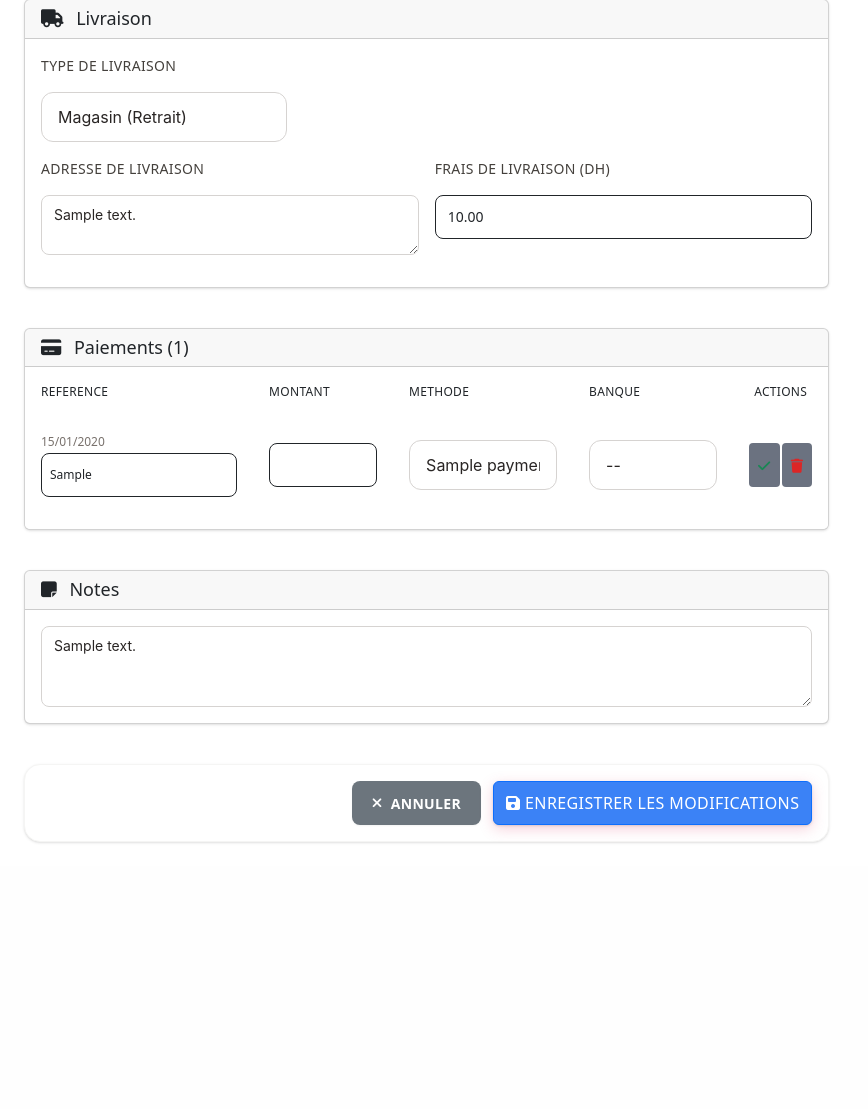
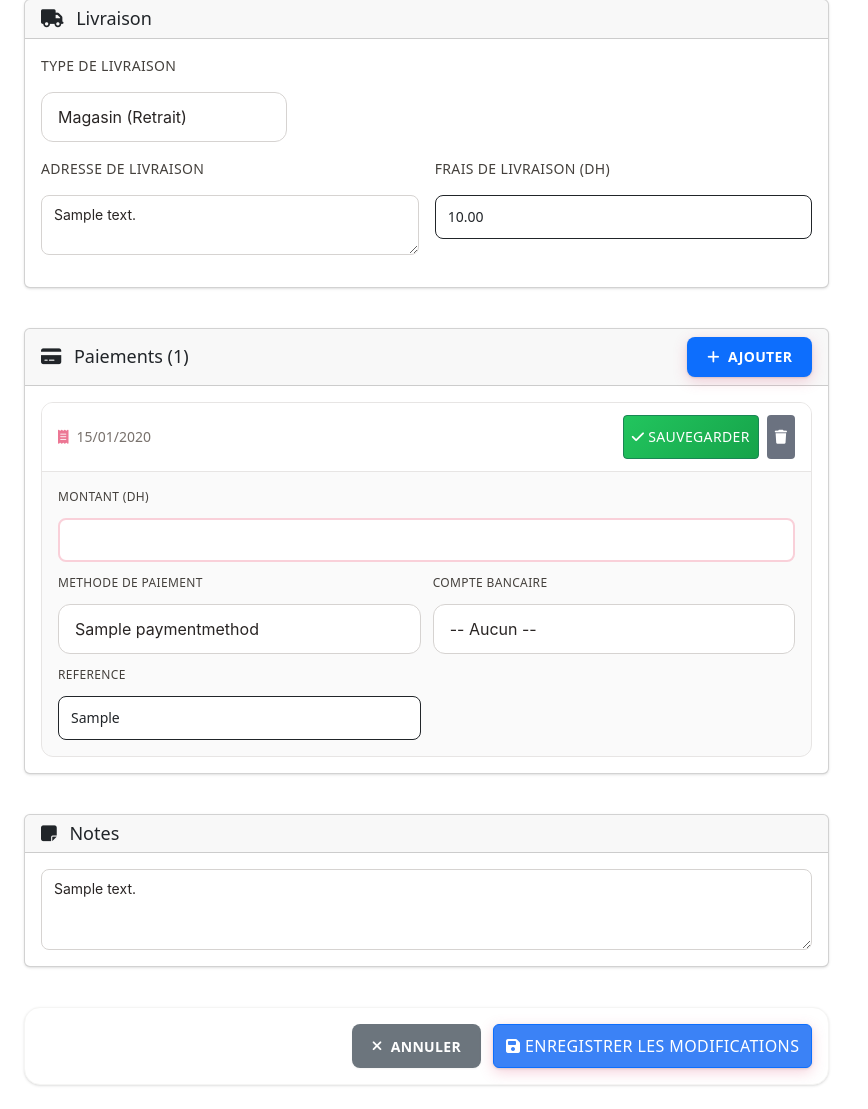
Before and after one commit to bettahiabdou/bijouterie-hafsa-erp, a Django app: a page that uses templates/sales/invoice_edit.html in a window 1280 px wide. Shown: the part 1127-2236 px from the top of the page, without its empty margins (0-868 px from the left). Before the commit the page ends 1970 px from the top, so only its background shows below. Run offline with Django 5.2, Linux system fonts and the light colour scheme; a user stored in the database is signed in; tables that the repository leaves empty hold one stand-in row (values such as "Sample post"); some libraries are stand-ins or nearby versions.

Commit message:
Redesign invoice payment editing with card-based layout
Replace cramped table layout with spacious card-per-payment design.
Fix amount field not rendering (use floatformat:2). Add live sidebar
summary updates (paid, balance, status badge) after payment save.

Co-Authored-By: Claude Opus 4.6 <noreply@anthropic.com>

```diff
--- a/templates/sales/invoice_edit.html
+++ b/templates/sales/invoice_edit.html
@@ -18,7 +18,7 @@
                 <h1 class="page-title"><i class="fas fa-edit"></i> Modifier {{ invoice.reference }}</h1>
                 <p class="page-subtitle">
                     {{ invoice.date|date:"d F Y" }}
-                    <span class="badge {% if invoice.status == 'paid' %}badge-success{% elif invoice.status == 'partial' %}badge-warning{% elif invoice.status == 'unpaid' %}badge-error{% else %}badge-neutral{% endif %}" style="margin-left: var(--space-2);">
+                    <span id="summary-status" class="badge {% if invoice.status == 'paid' %}badge-success{% elif invoice.status == 'partial' %}badge-warning{% elif invoice.status == 'unpaid' %}badge-error{% else %}badge-neutral{% endif %}" style="margin-left: var(--space-2);">
                         {{ invoice.get_status_display }}
                     </span>
                 </p>
@@ -264,75 +264,70 @@
             <div class="card">
                 <div class="card-header">
                     <h3><i class="fas fa-credit-card mr-2"></i> Paiements ({{ invoice_payments|length }})</h3>
+                    <a href="{% url 'sales:invoice_payment' invoice.reference %}" class="btn btn-primary btn-sm">
+                        <i class="fas fa-plus"></i> Ajouter
+                    </a>
                 </div>
-                <div class="card-body" style="padding: 0;">
+                <div class="card-body">
                     {% if invoice_payments %}
-                    <div class="table-wrapper" style="border: none; border-radius: 0;">
-                        <table class="table" id="paymentsTable">
-                            <thead>
-                                <tr>
-                                    <th>Reference</th>
-                                    <th style="width: 140px;">Montant</th>
-                                    <th style="width: 180px;">Methode</th>
-                                    <th style="width: 160px;">Banque</th>
-                                    <th style="text-align: center; width: 80px;">Actions</th>
-                                </tr>
-                            </thead>
-                            <tbody>
+                    <div class="payment-cards">
                         {% for pay in invoice_payments %}
-                                <tr id="payment-row-{{ pay.id }}">
-                                    <td>
-                                        <div style="display: flex; flex-direction: column; gap: 2px;">
-                                            <span style="font-size: var(--text-xs); color: var(--neutral-500);">{{ pay.date|date:"d/m/Y" }}</span>
-                                            <input type="text" class="form-input pay-ref-input"
-                                                   value="{{ pay.reference }}"
+                        <div class="payment-card" id="payment-row-{{ pay.id }}">
+                            <div class="payment-card-header">
+                                <div class="payment-card-badge">
+                                    <i class="fas fa-receipt"></i>
+                                    <span>{{ pay.date|date:"d/m/Y" }}</span>
+                                </div>
+                                <div class="payment-card-actions">
+                                    <button type="button" onclick="updatePayment({{ pay.id }})" class="btn btn-success btn-sm" title="Sauvegarder">
+                                        <i class="fas fa-check"></i> Sauvegarder
+                                    </button>
+                                    <button type="button" onclick="deletePayment({{ pay.id }})" class="btn btn-danger btn-sm" title="Supprimer">
+                                        <i class="fas fa-trash"></i>
+                                    </button>
+                                </div>
+                            </div>
+                            <div class="payment-card-body">
+                                <div class="payment-field payment-field-amount">
+                                    <label class="form-label">Montant (DH)</label>
+                                    <input type="number" class="form-input pay-amount-input"
+                                           value="{{ pay.amount|floatformat:2 }}" step="0.01" min="0.01"
                                            data-pay-id="{{ pay.id }}"
-                                                   style="padding: var(--space-1) var(--space-2); font-size: var(--text-xs);">
+                                           style="font-size: var(--text-base); font-weight: 600;">
                                 </div>
-                                    </td>
-                                    <td>
-                                        <input type="number" class="form-input pay-amount-input"
-                                               value="{{ pay.amount }}" step="0.01" min="0.01"
-                                               data-pay-id="{{ pay.id }}"
-                                               style="text-align: right; padding: var(--space-1) var(--space-2); font-size: var(--text-sm);">
-                                    </td>
-                                    <td>
-                                        <select class="form-select pay-method-select" data-pay-id="{{ pay.id }}"
-                                                style="padding: var(--space-1) var(--space-2); font-size: var(--text-sm);">
+                                <div class="payment-field">
+                                    <label class="form-label">Methode de paiement</label>
+                                    <select class="form-select pay-method-select" data-pay-id="{{ pay.id }}">
                                         {% for pm in payment_methods %}
                                         <option value="{{ pm.id }}" {% if pm.id == pay.payment_method_id %}selected{% endif %}>{{ pm.name }}</option>
                                         {% endfor %}
                                     </select>
-                                    </td>
-                                    <td>
-                                        <select class="form-select pay-bank-select" data-pay-id="{{ pay.id }}"
-                                                style="padding: var(--space-1) var(--space-2); font-size: var(--text-sm);">
-                                            <option value="">--</option>
+                                </div>
+                                <div class="payment-field">
+                                    <label class="form-label">Compte bancaire</label>
+                                    <select class="form-select pay-bank-select" data-pay-id="{{ pay.id }}">
+                                        <option value="">-- Aucun --</option>
                                         {% for ba in bank_accounts %}
                                         <option value="{{ ba.id }}" {% if pay.bank_account_id == ba.id %}selected{% endif %}>{{ ba.bank_name }}</option>
                                         {% endfor %}
                                     </select>
-                                    </td>
-                                    <td style="text-align: center;">
-                                        <div style="display: flex; gap: 2px; justify-content: center;">
-                                            <button type="button" onclick="updatePayment({{ pay.id }})" class="btn btn-ghost btn-sm" title="Sauvegarder">
-                                                <i class="fas fa-check text-success"></i>
-                                            </button>
-                                            <button type="button" onclick="deletePayment({{ pay.id }})" class="btn btn-ghost btn-sm" title="Supprimer">
-                                                <i class="fas fa-trash text-error"></i>
-                                            </button>
                                 </div>
-                                    </td>
-                                </tr>
+                                <div class="payment-field">
+                                    <label class="form-label">Reference</label>
+                                    <input type="text" class="form-input pay-ref-input"
+                                           value="{{ pay.reference }}"
+                                           data-pay-id="{{ pay.id }}"
+                                           placeholder="N° cheque, ref virement...">
+                                </div>
+                            </div>
+                        </div>
                         {% endfor %}
-                            </tbody>
-                        </table>
                     </div>
                     {% else %}
-                    <div style="text-align: center; padding: var(--space-4); color: var(--neutral-400);">
-                        <i class="fas fa-money-bill" style="font-size: 1.5rem; margin-bottom: var(--space-2); display: block;"></i>
+                    <div style="text-align: center; padding: var(--space-6); color: var(--neutral-400);">
+                        <i class="fas fa-money-bill" style="font-size: 2rem; margin-bottom: var(--space-2); display: block;"></i>
                         <p style="font-size: var(--text-sm);">Aucun paiement enregistre</p>
-                        <a href="{% url 'sales:invoice_payment' invoice.reference %}" class="btn btn-primary btn-sm" style="margin-top: var(--space-2);">
+                        <a href="{% url 'sales:invoice_payment' invoice.reference %}" class="btn btn-primary btn-sm" style="margin-top: var(--space-3);">
                             <i class="fas fa-plus"></i> Enregistrer un paiement
                         </a>
                     </div>
@@ -409,11 +404,11 @@
                     <div style="margin-top: var(--space-4); padding-top: var(--space-3); border-top: 1px solid var(--neutral-200);">
                         <div class="summary-item">
                             <span class="summary-label">Paye</span>
-                            <span class="summary-value" style="color: var(--success-600); font-weight: 600;">{{ invoice.amount_paid|floatformat:2 }} DH</span>
+                            <span class="summary-value" id="summary-paid" style="color: var(--success-600); font-weight: 600;">{{ invoice.amount_paid|floatformat:2 }} DH</span>
                         </div>
                         <div class="summary-item">
                             <span class="summary-label">Solde</span>
-                            <span class="summary-value {% if invoice.balance_due > 0 %}text-error{% else %}text-success{% endif %}" style="font-weight: 600;">
+                            <span class="summary-value {% if invoice.balance_due > 0 %}text-error{% else %}text-success{% endif %}" id="summary-balance" style="font-weight: 600;">
                                 {{ invoice.balance_due|floatformat:2 }} DH
                             </span>
                         </div>
@@ -613,6 +608,119 @@
         background: var(--warning-50);
     }
 
+    /* Payment Cards */
+    .payment-cards {
+        display: flex;
+        flex-direction: column;
+        gap: var(--space-4);
+    }
+
+    .payment-card {
+        border: 1px solid var(--neutral-200);
+        border-radius: var(--radius-lg);
+        background: var(--neutral-50);
+        overflow: hidden;
+        transition: border-color 0.3s, background-color 0.3s;
+    }
+
+    .payment-card-header {
+        display: flex;
+        justify-content: space-between;
+        align-items: center;
+        padding: var(--space-3) var(--space-4);
+        background: white;
+        border-bottom: 1px solid var(--neutral-200);
+    }
+
+    .payment-card-badge {
+        display: flex;
+        align-items: center;
+        gap: var(--space-2);
+        font-size: var(--text-sm);
+        color: var(--neutral-500);
+        font-weight: var(--font-medium);
+    }
+
+    .payment-card-badge i {
+        color: var(--primary-400);
+    }
+
+    .payment-card-actions {
+        display: flex;
+        gap: var(--space-2);
+    }
+
+    .payment-card-body {
+        display: grid;
+        grid-template-columns: 1fr 1fr;
+        gap: var(--space-3);
+        padding: var(--space-4);
+    }
+
+    .payment-field {
+        display: flex;
+        flex-direction: column;
+        gap: var(--space-1);
+    }
+
+    .payment-field label {
+        font-size: var(--text-xs);
+        color: var(--neutral-500);
+        font-weight: var(--font-medium);
+        text-transform: uppercase;
+        letter-spacing: 0.03em;
+    }
+
+    .payment-field-amount {
+        grid-column: 1 / -1;
+    }
+
+    .payment-field-amount .form-input {
+        background: white;
+        border: 2px solid var(--primary-200);
+    }
+
+    .payment-field-amount .form-input:focus {
+        border-color: var(--primary-400);
+    }
+
+    .payment-card.payment-saved {
+        border-color: var(--success-400);
+        background: var(--success-50);
+    }
+
+    .btn-danger {
+        background: var(--error-50);
+        color: var(--error-600);
+        border: 1px solid var(--error-200);
+    }
+
+    .btn-danger:hover {
+        background: var(--error-100);
+        color: var(--error-700);
+    }
+
+    @media (max-width: 640px) {
+        .payment-card-body {
+            grid-template-columns: 1fr;
+        }
+
+        .payment-card-header {
+            flex-direction: column;
+            gap: var(--space-2);
+            align-items: flex-start;
+        }
+
+        .payment-card-actions {
+            width: 100%;
+        }
+
+        .payment-card-actions .btn {
+            flex: 1;
+            justify-content: center;
+        }
+    }
+
     /* Responsive */
     @media (max-width: 1023px) {
         .edit-layout {
@@ -741,15 +849,51 @@
     }
 
     // ========== PAYMENT EDITING ==========
+    function updateSidebar(data) {
+        // Update paid amount
+        const paidEl = document.getElementById('summary-paid');
+        if (paidEl && data.amount_paid) {
+            paidEl.textContent = parseFloat(data.amount_paid).toFixed(2) + ' DH';
+        }
+        // Update balance
+        const balanceEl = document.getElementById('summary-balance');
+        if (balanceEl && data.balance_due !== undefined) {
+            const balance = parseFloat(data.balance_due);
+            balanceEl.textContent = balance.toFixed(2) + ' DH';
+            balanceEl.className = 'summary-value ' + (balance > 0 ? 'text-error' : 'text-success');
+            balanceEl.style.fontWeight = '600';
+        }
+        // Update status badge
+        const statusEl = document.getElementById('summary-status');
+        if (statusEl && data.status) {
+            const statusMap = {
+                'paid': { label: 'Payee', cls: 'badge-success' },
+                'partial': { label: 'Partiel', cls: 'badge-warning' },
+                'unpaid': { label: 'Impayee', cls: 'badge-error' },
+                'draft': { label: 'Brouillon', cls: 'badge-neutral' },
+            };
+            const s = statusMap[data.status] || { label: data.status, cls: 'badge-neutral' };
+            statusEl.className = 'badge ' + s.cls;
+            statusEl.textContent = s.label;
+        }
+    }
+
     function updatePayment(payId) {
-        const row = document.getElementById('payment-row-' + payId);
-        if (!row) return;
+        const card = document.getElementById('payment-row-' + payId);
+        if (!card) return;
 
-        const amountInput = row.querySelector('.pay-amount-input');
-        const methodSelect = row.querySelector('.pay-method-select');
-        const bankSelect = row.querySelector('.pay-bank-select');
-        const refInput = row.querySelector('.pay-ref-input');
+        const amountInput = card.querySelector('.pay-amount-input');
+        const methodSelect = card.querySelector('.pay-method-select');
+        const bankSelect = card.querySelector('.pay-bank-select');
+        const refInput = card.querySelector('.pay-ref-input');
         const csrfToken = document.querySelector('[name=csrfmiddlewaretoken]').value;
+
+        // Disable save button
+        const saveBtn = card.querySelector('.btn-success');
+        if (saveBtn) {
+            saveBtn.disabled = true;
+            saveBtn.innerHTML = '<i class="fas fa-spinner fa-spin"></i> ...';
+        }
 
         const formData = new FormData();
         formData.append('payment_id', payId);
@@ -766,20 +910,22 @@
         .then(r => r.json())
         .then(data => {
             if (data.success) {
-                // Flash success
-                row.style.transition = 'background 0.3s';
-                row.style.background = 'var(--success-50)';
-                setTimeout(() => { row.style.background = ''; }, 1500);
-                // Update summary sidebar
-                if (data.amount_paid) {
-                    const paidEl = document.querySelector('.summary-paid');
-                    if (paidEl) paidEl.textContent = parseFloat(data.amount_paid).toFixed(2) + ' DH';
-                }
+                // Flash success on the card
+                card.classList.add('payment-saved');
+                setTimeout(() => card.classList.remove('payment-saved'), 2000);
+                // Update sidebar
+                updateSidebar(data);
             } else {
                 alert('Erreur: ' + (data.error || 'Erreur inconnue'));
             }
         })
-        .catch(err => { console.error(err); alert('Erreur de connexion'); });
+        .catch(err => { console.error(err); alert('Erreur de connexion'); })
+        .finally(() => {
+            if (saveBtn) {
+                saveBtn.disabled = false;
+                saveBtn.innerHTML = '<i class="fas fa-check"></i> Sauvegarder';
+            }
+        });
     }
 
     function deletePayment(payId) {
```
Lines whose indentation alone changed are shown as unchanged.
